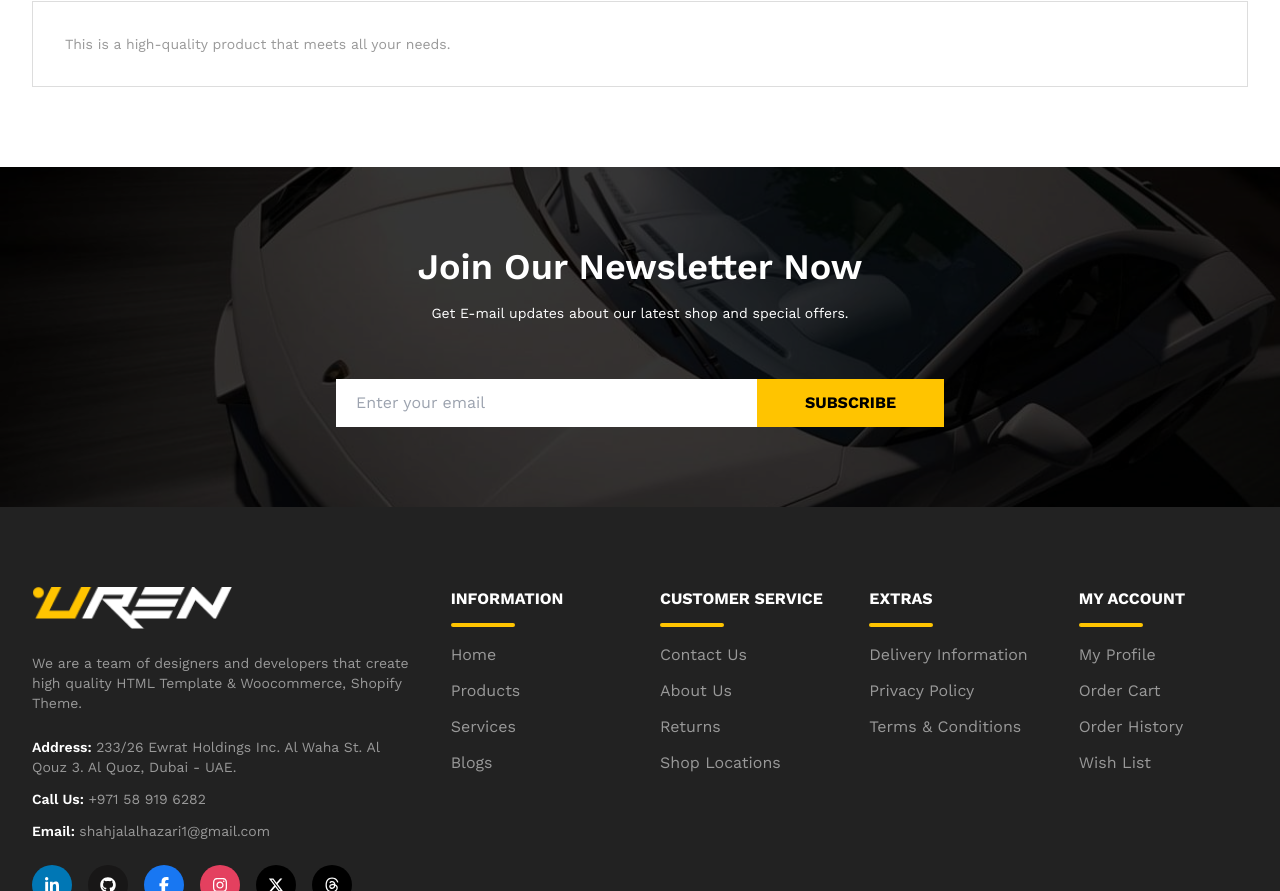
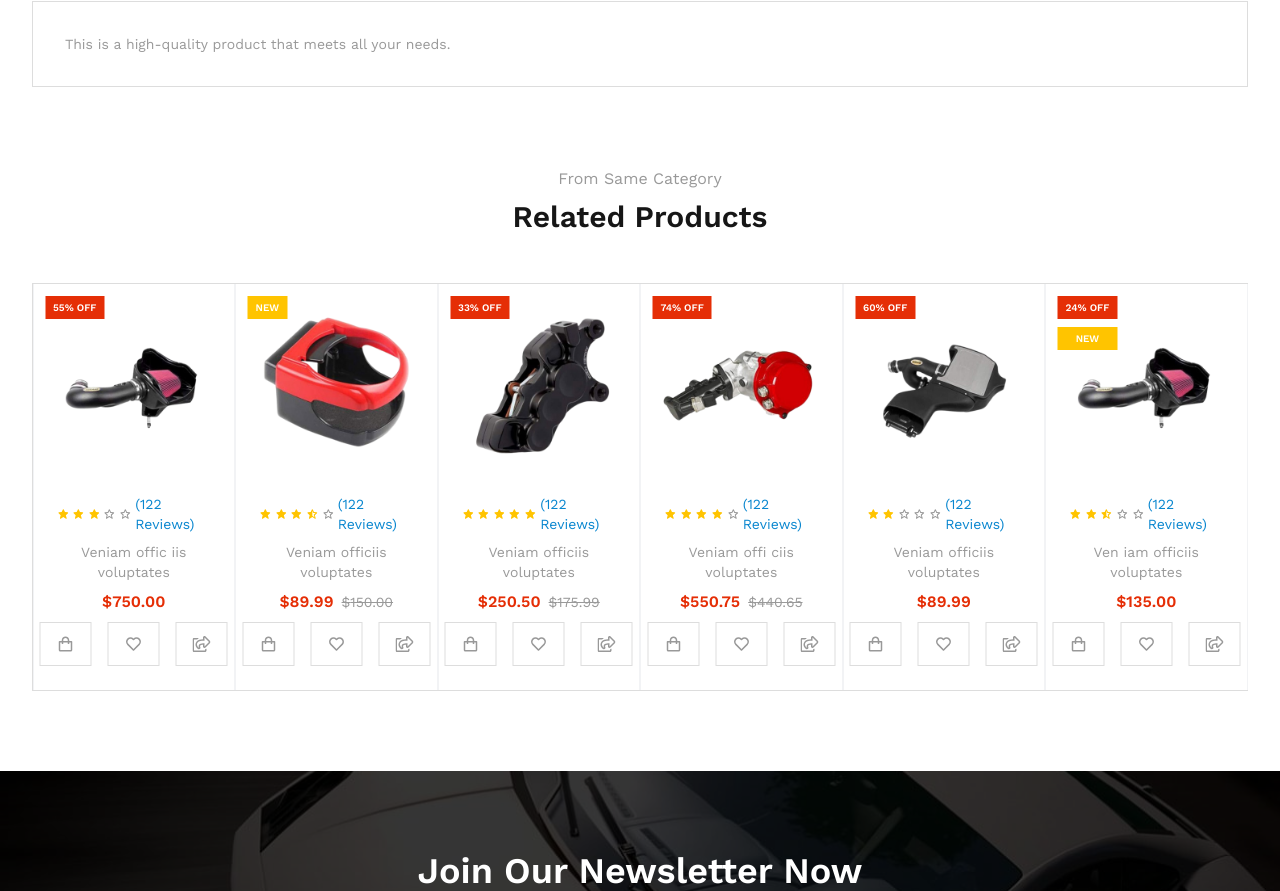
Before and after one commit to shahjalalhazari/Uren-Car-Accessories-Shop, a Next.js app: page /shop/products/1 in a window 1280 px wide. Shown: the part 1296-2187 px from the top of the page. Built offline with nearby package versions, Linux system fonts and the light colour scheme.

Commit message:
Related Products slider added on Product Details page.

```diff
--- a/src/app/shop/products/[id]/page.js
+++ b/src/app/shop/products/[id]/page.js
@@ -8,6 +8,7 @@ import AddToCartBtn from "@/components/shared/buttons/AddToCartBtn";
 import OutlineBtn from "@/components/shared/buttons/OutlineBtn";
 import { BiHeart } from "react-icons/bi";
 import ProductDetailsTabs from "@/components/shop/product-details/ProductDetailsTabs";
+import RelatedProductSlider from "@/components/shop/product-details/RelatedProductSlider";
 
 
 // set page title using generate meta data dynamically
@@ -76,6 +77,9 @@ const ProductDetailPage = async ({ params }) => {
             { name: "Jane Smith", comment: "Good quality, worth the price." },
           ]}
         />
+
+        {/* Related Products Slider */}
+        <RelatedProductSlider/>
       </div>
     </>
   );
--- a/src/app/shop/products/[id]/product-details.css
+++ b/src/app/shop/products/[id]/product-details.css
@@ -19,11 +19,9 @@
 .details-photo-gallery {
     @apply w-full mx-auto relative mt-6;
 }
-
 .details-active-img {
     @apply w-full border border-uren-border;
 }
-
 .details-slider-image {
     @apply h-20 w-20 mx-auto border cursor-pointer;
 }
@@ -32,24 +30,19 @@
 .product-details-content {
     @apply text-sm;
 }
-
 .product-details-content h3 {
     @apply text-lg text-dark font-semibold;
 }
-
 .product-details-content h5 {
     @apply text-secondary mt-2 font-semibold;
 }
-
 .product-details-content li {
     @apply font-bold text-body transition-all ease-in-out duration-500;
 }
-
 .product-details-content li>a,
 li>span {
     @apply font-normal
 }
-
 .product-details-content li>a:hover,
 .product-tag:hover {
     @apply text-primary underline;
@@ -59,11 +52,9 @@ li>span {
 .product-tags {
     @apply mt-6 flex flex-wrap gap-x-2 items-center uppercase
 }
-
 .product-tags-heading {
     @apply text-dark font-bold
 }
-
 .product-tag {
     @apply text-body text-sm
 }
@@ -71,43 +62,33 @@ li>span {
 .product-details-tabs {
     @apply bg-gray-bg p-4 flex justify-between items-center mt-6 text-body;
 }
-
 .product-details-tabs>li>div {
     @apply border-b-[4px] border-body rounded-full w-8;
 }
-
 .details-tabs-heading {
     @apply cursor-pointer uppercase font-bold text-sm;
 }
-
 .details-tabs-heading:hover {
     @apply text-primary
 }
-
 .details-tab-content {
     @apply p-4 border border-uren-border mt-4;
 }
-
 .tab-content-heading {
     @apply text-lg font-bold mb-2 text-body;
 }
-
 .reviews-layout {
     @apply grid grid-cols-1 gap-x-0 gap-y-6;
 }
-
 .reviews-list {
     @apply space-y-4 overflow-y-auto max-h-52
 }
-
 .product-review {
     @apply border-b pb-2;
 }
-
 .product-review>div {
     @apply flex items-center gap-x-2 mt-2
 }
-
 .review-stars {
     @apply flex gap-1 text-primary;
 }
@@ -117,6 +98,19 @@ li>span {
 textarea {
     @apply border border-uren-border p-2 w-full mb-2 text-sm outline-none;
 }
+/* RELATED PRODUCTS */
+.slider-layout {
+    @apply mt-12;
+}
+
+.uren-slider {
+    @apply border-y border-l border-[#ddd] w-full;
+}
+
+.slider-container .slider-nav-btn {
+    @apply p-3;
+}
+
 /* TABLET OR MEDIUM SCREEN (All Sizes) */
 @media (min-width: 768px) and (max-width: 1024px) {
     /* LAYOUTs */
@@ -127,25 +121,28 @@ textarea {
     .product-details-tabs {
         @apply p-6 justify-start gap-x-6;
     }
-
     .details-tab-content {
         @apply p-6 mt-6;
     }
-
     .tab-content-heading {
         @apply mb-3;
     }
-
     .reviews-layout {
         @apply grid grid-cols-2 gap-x-6 gap-y-0;
     }
-
     .reviews-list {
         @apply max-h-[235px]
     }
-
     .product-review {
         @apply border-b pb-3;
+    }
+    /* RELATED PRODUCTS */
+    .slider-layout {
+        @apply mt-16;
+    }
+
+    .slider-container .slider-nav-btn {
+        @apply p-4;
     }
 }
 
@@ -169,15 +166,12 @@ textarea {
     .product-details-tabs {
         @apply p-6 flex gap-x-8 justify-start mt-8;
     }
-
     .product-details-tabs>li>div {
         @apply w-12;
     }
-
     .details-tabs-heading {
         @apply text-base;
     }
-
     .details-tab-content {
         @apply p-8 mt-8;
     }
@@ -196,4 +190,21 @@ textarea {
     textarea {
         @apply p-3 mb-4;
     }
+    /* RELATED PRODUCTS */
+    .slider-layout {
+        @apply mt-20;
     }
+
+    .slider-container .slider-nav-btn {
+        @apply p-4;
+    }
+
+    .slider-nav-btn {
+        @apply hidden;
+    }
+
+    .slider-container:hover .slider-nav-btn,
+    .details-photo-gallery:hover .slider-nav-btn {
+        @apply block;
+    }
+}
--- a/src/components/HomePage/homePage.css
+++ b/src/components/HomePage/homePage.css
@@ -292,9 +292,6 @@
     .slider-nav-btn {
         @apply p-4 rounded-md;
     }
-    .slider-nav-btn:hover {
-        @apply bg-base-100 outline outline-1 outline-primary;
-    }
 
     /* *** CAROUSEL BANNER SECTION *** */
     .carousel-bg {
--- /dev/null
+++ b/src/components/shop/product-details/RelatedProductSlider.jsx
@@ -0,0 +1,210 @@
+"use client";
+import { useRef } from "react";
+import { Swiper, SwiperSlide } from "swiper/react";
+import { Autoplay, Navigation } from "swiper/modules";
+import "swiper/css";
+import "swiper/css/navigation";
+import { FaChevronLeft, FaChevronRight } from "react-icons/fa";
+import SingleProductCard from "@/components/shared/cards/SingleProductCard";
+import SectionHeading from "@/components/shared/headings/SectionHeading";
+
+const RelatedProductSlider = () => {
+  const prevRef = useRef(null);
+  const nextRef = useRef(null);
+
+  return (
+    <div className="slider-layout relative">
+      {/* Section Heading */}
+      <SectionHeading
+        heading="Related Products"
+        subHeading="From Same Category"
+      />
+
+      <div className="relative">
+        <Swiper
+          spaceBetween={0}
+          loop={true}
+          autoplay={{ delay: 5000 }}
+          modules={[Navigation, Autoplay]}
+          navigation={{
+            prevEl: prevRef.current,
+            nextEl: nextRef.current,
+          }}
+          onInit={(swiper) => {
+            swiper.params.navigation.prevEl = prevRef.current;
+            swiper.params.navigation.nextEl = nextRef.current;
+            swiper.navigation.init();
+            swiper.navigation.update();
+          }}
+          breakpoints={{
+            640: { slidesPerView: 1 }, // Small screens
+            768: { slidesPerView: 3 }, // Medium screens
+            1024: { slidesPerView: 6 }, // Large screens
+          }}
+          className="slider-container uren-slider"
+        >
+          {relatedProducts.map((item, index) => (
+            <SwiperSlide key={index}>
+              <SingleProductCard
+                singleProduct={item}
+                key={index}
+                borderStyle={"border-r"}
+              />
+            </SwiperSlide>
+          ))}
+
+          <div className="slider-btns">
+            <button ref={prevRef} className="left-6 md:left-8 slider-nav-btn">
+              <FaChevronLeft className="text-base md:text-xl" />
+            </button>
+
+            <button ref={nextRef} className="right-6 md:right-8 slider-nav-btn">
+              <FaChevronRight className="text-base md:text-xl" />
+            </button>
+          </div>
+        </Swiper>
+      </div>
+    </div>
+  );
+};
+
+export default RelatedProductSlider;
+
+
+const relatedProducts = [
+  {
+    name: "Lorem Ipsum is simply",
+    price: 89.99,
+    oldPrice: 0.0,
+    image: "/images/product/medium-size/1.png",
+    rating: 3.5,
+    isNew: true,
+    discountOf: 24,
+  },
+  {
+    name: "Veniam offic iis voluptates",
+    price: 750.0,
+    oldPrice: 0.0,
+    image: "/images/product/medium-size/2.png",
+    rating: 3,
+    isNew: false,
+    discountOf: 55,
+  },
+  {
+    name: "Veniam officiis voluptates",
+    price: 89.99,
+    oldPrice: 150.0,
+    image: "/images/product/medium-size/3.png",
+    rating: 3.5,
+    isNew: true,
+    discountOf: 0,
+  },
+  {
+    name: "Veniam officiis voluptates",
+    price: 250.5,
+    oldPrice: 175.99,
+    image: "/images/product/medium-size/4.png",
+    rating: 5,
+    isNew: false,
+    discountOf: 33,
+  },
+  {
+    name: "Veniam offi ciis voluptates",
+    price: 550.75,
+    oldPrice: 440.65,
+    image: "/images/product/medium-size/5.png",
+    rating: 4,
+    isNew: false,
+    discountOf: 74,
+  },
+  {
+    name: "Veniam officiis voluptates",
+    price: 89.99,
+    oldPrice: 0.0,
+    image: "/images/product/medium-size/6.png",
+    rating: 2,
+    isNew: false,
+    discountOf: 60,
+  },
+  {
+    name: "Ven iam officiis voluptates",
+    price: 135.0,
+    oldPrice: 0.0,
+    image: "/images/product/medium-size/7.png",
+    rating: 2.5,
+    isNew: true,
+    discountOf: 24,
+  },
+  {
+    name: "Veniam officiis voluptates",
+    price: 999.99,
+    oldPrice: 0.0,
+    image: "/images/product/medium-size/8.png",
+    rating: 1,
+    isNew: true,
+    discountOf: 44,
+  },
+  {
+    name: "Veniam officiis voluptates",
+    price: 89.99,
+    oldPrice: 120.99,
+    image: "/images/product/medium-size/9.png",
+    rating: 3,
+    isNew: true,
+    discountOf: 24,
+  },
+  {
+    name: "Veniam officiis voluptates",
+    price: 345.99,
+    oldPrice: 300.0,
+    image: "/images/product/medium-size/10.png",
+    rating: 3.5,
+    isNew: false,
+    discountOf: 19,
+  },
+  {
+    name: "Veniam officiis voluptates",
+    price: 240.99,
+    oldPrice: 0.0,
+    image: "/images/product/medium-size/11.png",
+    rating: 5,
+    isNew: true,
+    discountOf: 24,
+  },
+  {
+    name: "Veniam officiis voluptates",
+    price: 89.99,
+    oldPrice: 110.0,
+    image: "/images/product/medium-size/12.png",
+    rating: 4,
+    isNew: true,
+    discountOf: 42,
+  },
+  {
+    name: "Veniam officiis voluptates",
+    price: 89.99,
+    oldPrice: 0.0,
+    image: "/images/product/medium-size/13.png",
+    rating: 3,
+    isNew: false,
+    discountOf: 25,
+  },
+  {
+    name: "Veniam officiis voluptates",
+    price: 110.99,
+    oldPrice: 0.0,
+    image: "/images/product/medium-size/14.png",
+    rating: 2.5,
+    isNew: true,
+    discountOf: 24,
+  },
+  {
+    name: "Veniam officiis voluptates",
+    price: 189.99,
+    oldPrice: 220.0,
+    image: "/images/product/medium-size/15.png",
+    rating: 3,
+    isNew: true,
+    discountOf: 66,
+  },
+];
```
Lines whose indentation alone changed are shown as unchanged.
